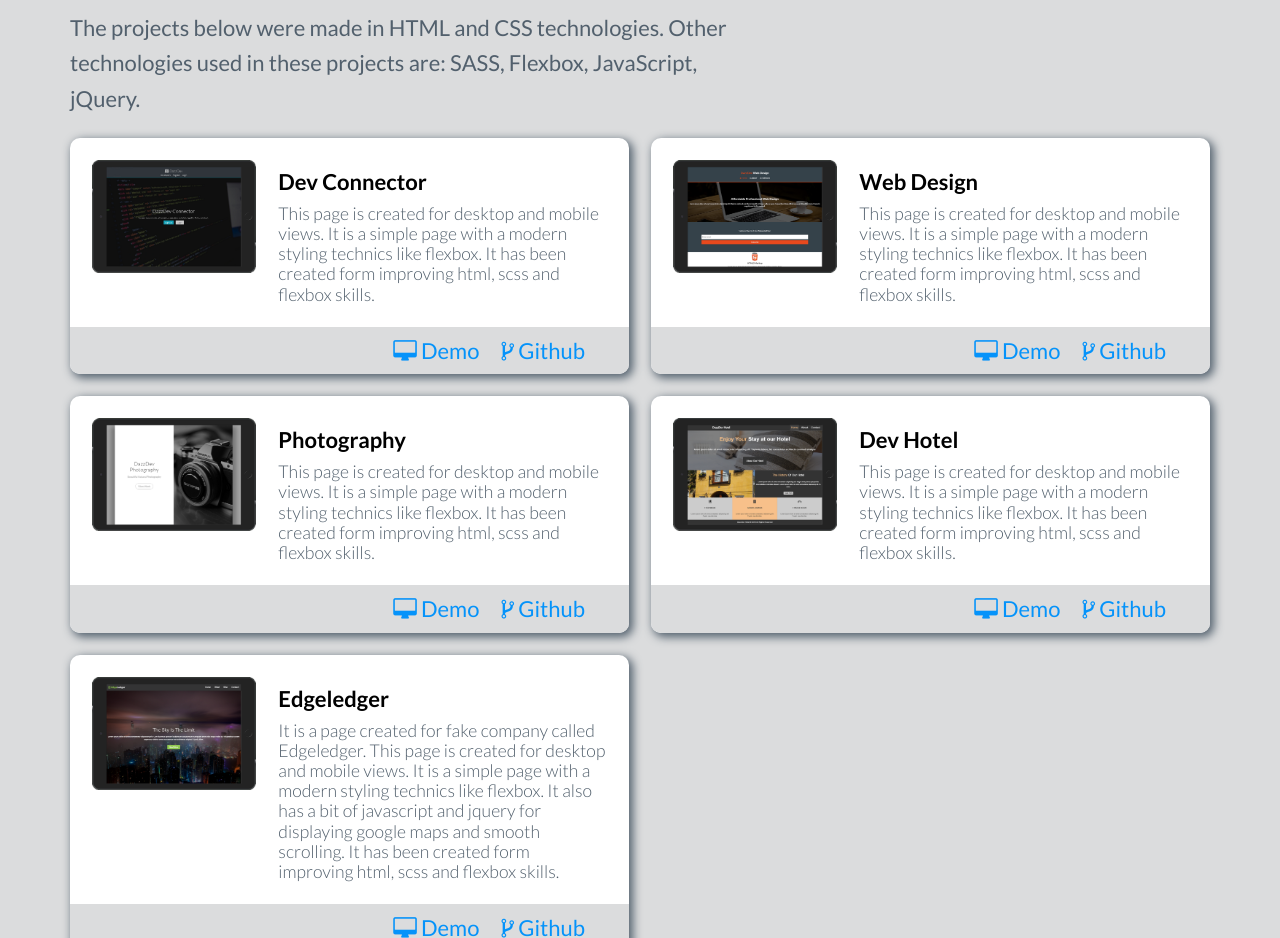
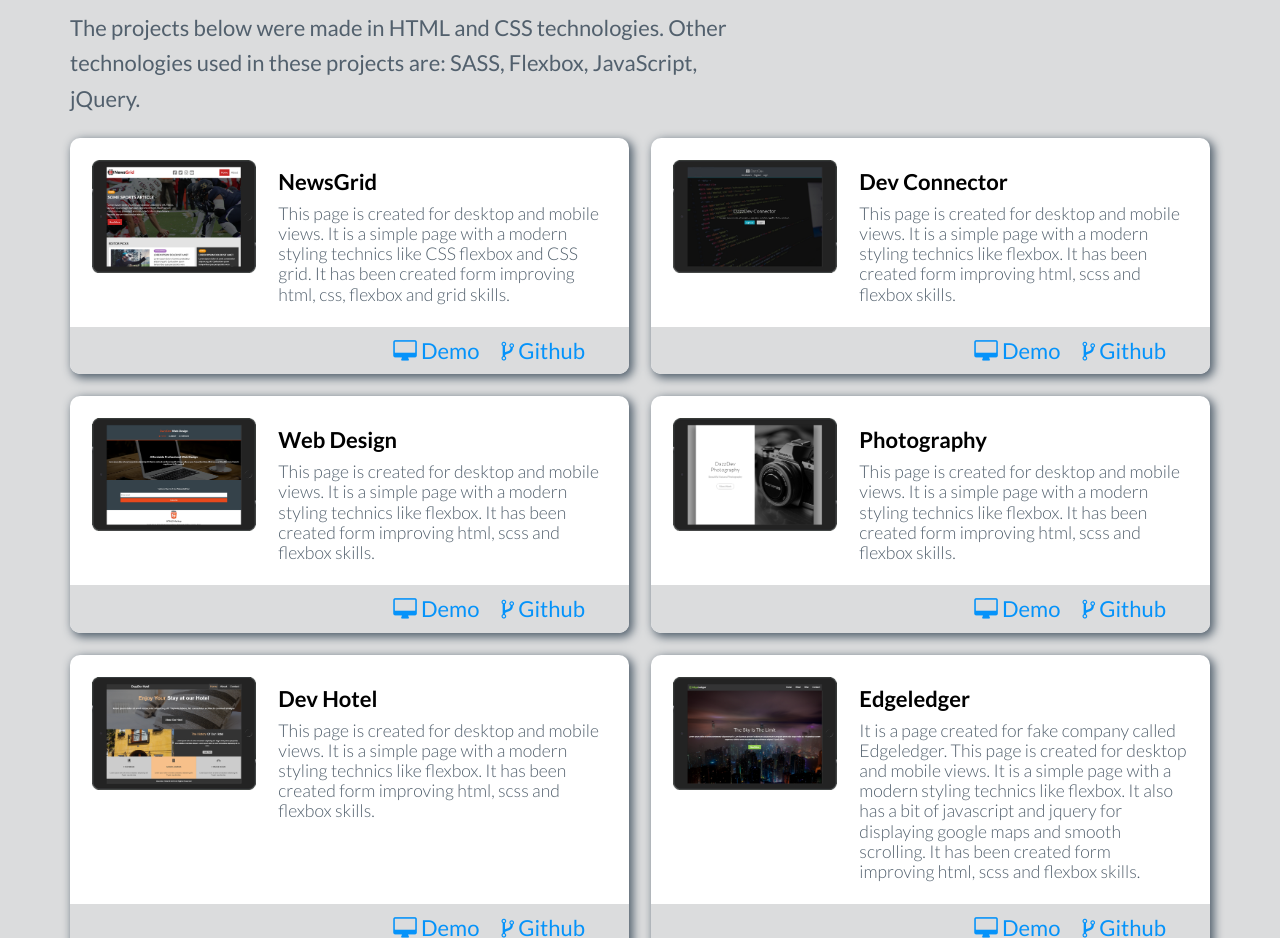
Before and after one commit to DariuszOkonski/portfolio-ver-1, a website: page projects.html in a window 1280 px wide. Shown: the part 2800-3738 px from the top of the page. Drawn offline with nearby package versions, Linux system fonts and the light colour scheme.

Commit message:
add: NewsGrid project to section Web

```diff
--- a/projects.html
+++ b/projects.html
@@ -387,7 +387,34 @@
 
         <div class="projects__container">
 
-          <!-- Project 1 ========================================== -->
+
+          <!-- Project 6 ========================================== -->
+          <div class="project">
+            <div class="top">
+              <div class="top__img">
+                <img src="img/repos-img/newsgrid.png" alt="newsgrid">
+              </div>
+              <div>
+                <h2 class="top__title">NewsGrid</h2>
+                <p class="top__paragraph">This page is created for desktop and mobile views. It is a simple page with a
+                  modern styling technics like CSS flexbox and CSS grid. It has been created form improving html, css,
+                  flexbox and grid skills.
+                </p>
+              </div>
+            </div>
+            <div class="bottom">
+              <a href="https://dariuszokonski.github.io/webpage-newsgrid/" target="_blank" rel="nofollow noreferrer"  class="bottom__link">
+                <i class="fa fa-desktop" aria-hidden="true"></i>
+                Demo
+              </a>
+              <a href="https://github.com/DariuszOkonski/webpage-newsgrid" target="_blank" rel="nofollow noreferrer" class="bottom__link">
+                <i class="fa fa-code-fork" aria-hidden="true"></i>
+                Github
+              </a>
+            </div>
+          </div>
+
+          <!-- Project 5 ========================================== -->
           <div class="project">
             <div class="top">
               <div class="top__img">
@@ -413,7 +440,7 @@
             </div>
           </div>
 
-          <!-- Project 2 ========================================== -->
+          <!-- Project 4 ========================================== -->
           <div class="project">
             <div class="top">
               <div class="top__img">
@@ -465,7 +492,7 @@
             </div>
           </div>
 
-          <!-- Project 4 ========================================== -->
+          <!-- Project 2 ========================================== -->
           <div class="project">
             <div class="top">
               <div class="top__img">
@@ -491,7 +518,7 @@
             </div>
           </div>
 
-          <!-- Project 5 ========================================== -->
+          <!-- Project 1 ========================================== -->
           <div class="project">
             <div class="top">
               <div class="top__img">
```
